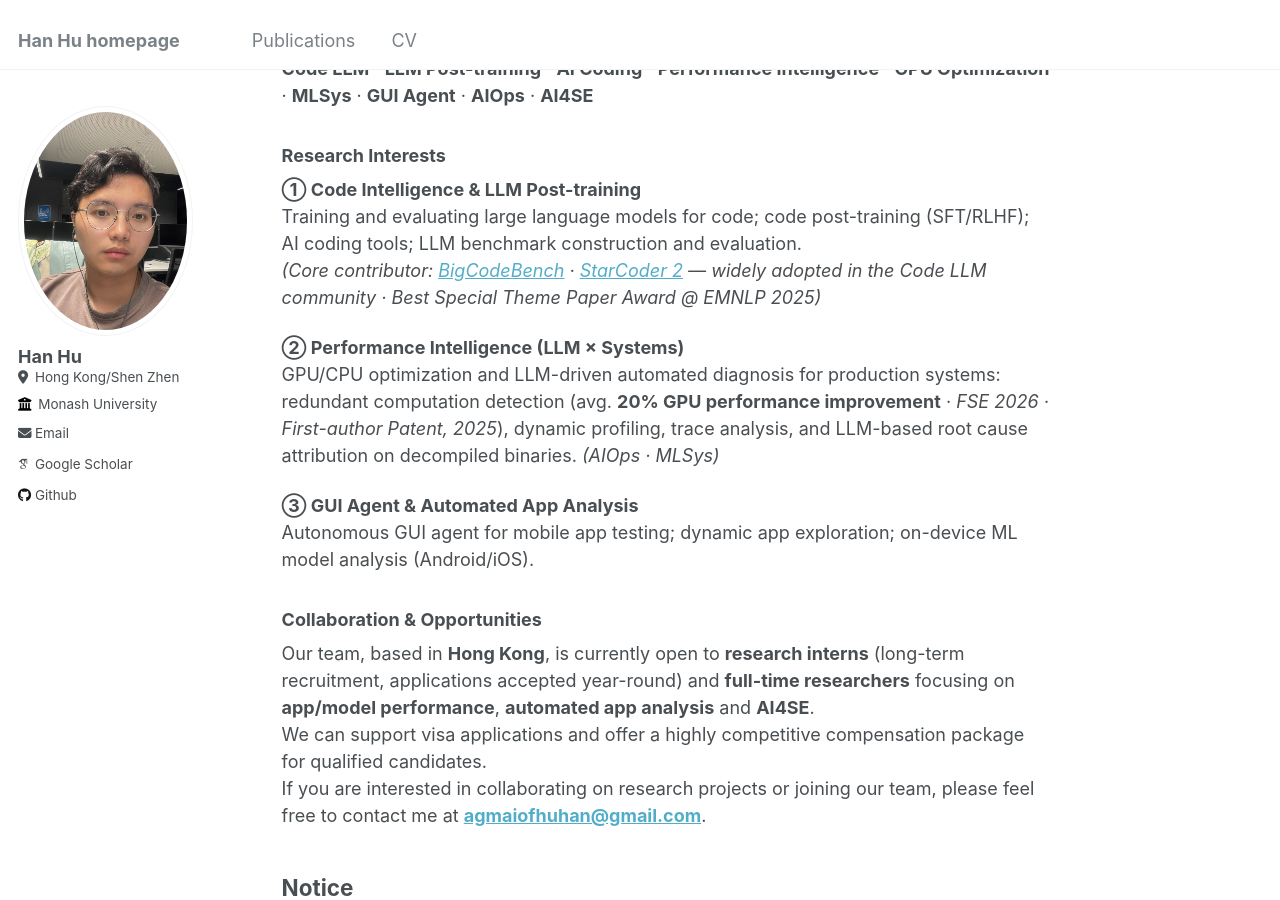
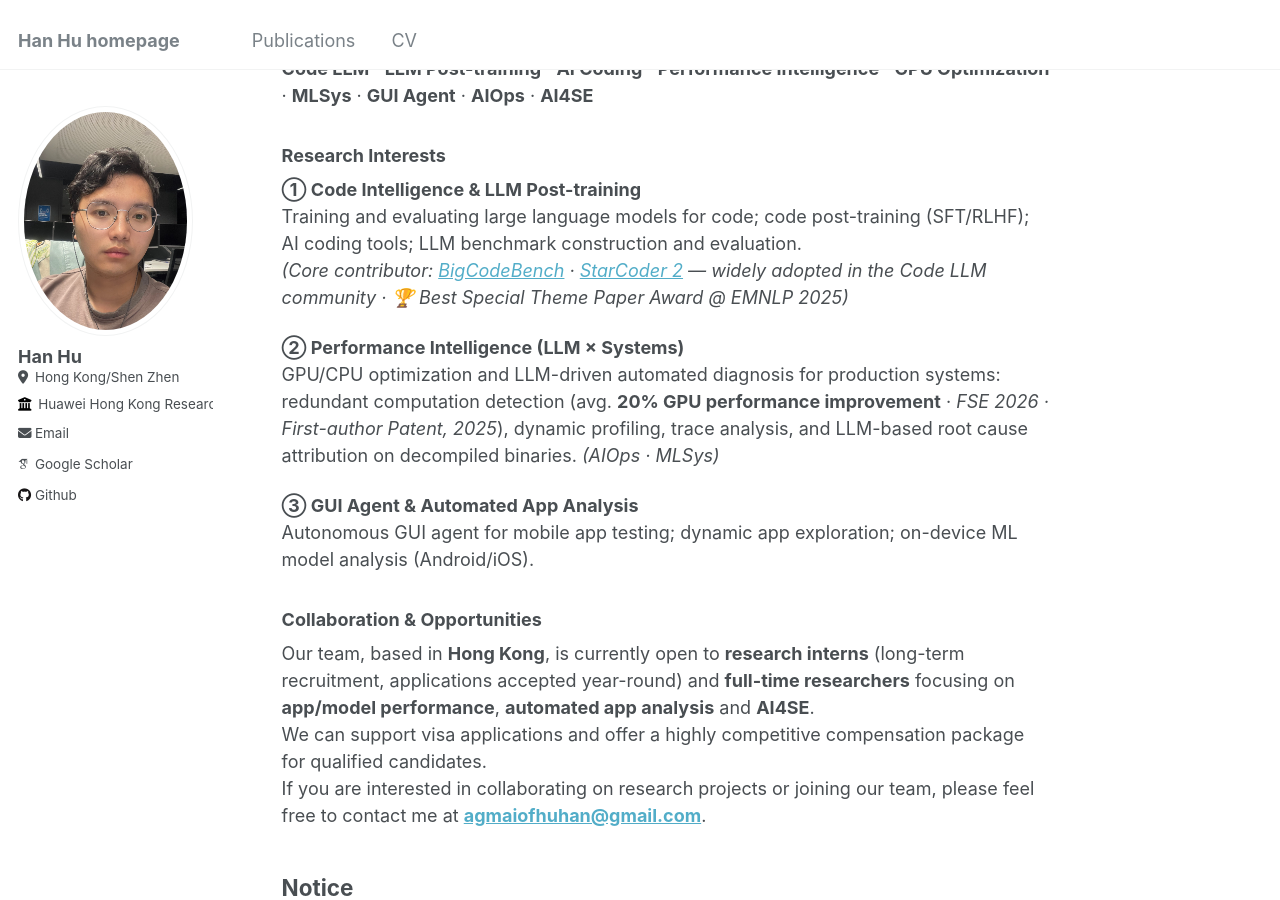
Before and after one commit to huhanGitHub/huhanGitHub.github.io, a Jekyll site: the page built from _pages/about.md, in a window 1280 px wide and 900 px high, scrolled down 610 px. Built offline with Jekyll 4.4.1, drawn with Linux system fonts in a browser that asks for light colours; some web fonts are replaced; our own code applies the rules of GitHub Pages for plain Markdown files.

Commit message:
Update about page, cv, and site config
Made-with: Cursor

```diff
--- a/_config.yml
+++ b/_config.yml
@@ -14,7 +14,7 @@ name                     : &name "Han Hu"
 description              : &description "personal description"
 url                      : https://huhangithub.github.io/ # the base hostname & protocol for your site e.g. "https://mmistakes.github.io"
 baseurl                  : "" # the subpath of your site, e.g. "/blog"
-repository               : "academicpages/academicpages.github.io"
+repository               : "huhanGitHub/huhanGitHub.github.io"
 
 # Site Author - The following control what appear as part of the author content on the side bar.
 #               If a field is blank the icon and link will not appear, otherwise it will be shown.
@@ -26,9 +26,9 @@ author:
   pronouns         : # example: "he/his"
   # bio              : "Short biography for the left-hand sidebar"
   location         : "Hong Kong/Shen Zhen"
-  employer         : "Monash University"
+  employer         : "Huawei Hong Kong Research Center"
   uri              : # URL
-  email            : "han.hu@monash.edu"
+  email            : "agmaiofhuhan@gmail.com"
 
   # Academic websites
   # arxiv            : # URL - Update with the correct link to your profile
--- a/_pages/about.md
+++ b/_pages/about.md
@@ -17,7 +17,7 @@ My research focuses on **Code LLM** (training, post-training & evaluation), **Pe
 
 **① Code Intelligence & LLM Post-training**
 Training and evaluating large language models for code; code post-training (SFT/RLHF); AI coding tools; LLM benchmark construction and evaluation.
-*(Core contributor: [BigCodeBench](https://github.com/bigcode-project/bigcodebench) · [StarCoder 2](https://github.com/bigcode-project/starcoder2) — widely adopted in the Code LLM community · Best Special Theme Paper Award @ EMNLP 2025)*
+*(Core contributor: [BigCodeBench](https://github.com/bigcode-project/bigcodebench) · [StarCoder 2](https://github.com/bigcode-project/starcoder2) — widely adopted in the Code LLM community · 🏆 Best Special Theme Paper Award @ EMNLP 2025)*
 
 **② Performance Intelligence (LLM × Systems)**
 GPU/CPU optimization and LLM-driven automated diagnosis for production systems: redundant computation detection (avg. **20% GPU performance improvement** · *FSE 2026 · First-author Patent, 2025*), dynamic profiling, trace analysis, and LLM-based root cause attribution on decompiled binaries. *(AIOps · MLSys)*
```
